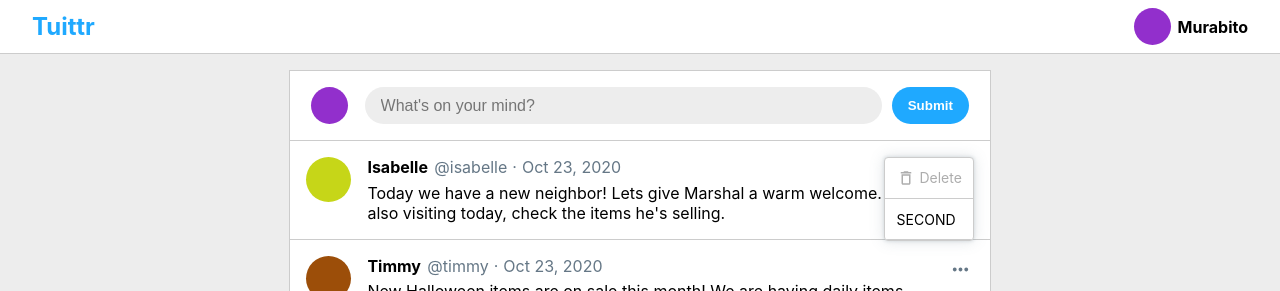
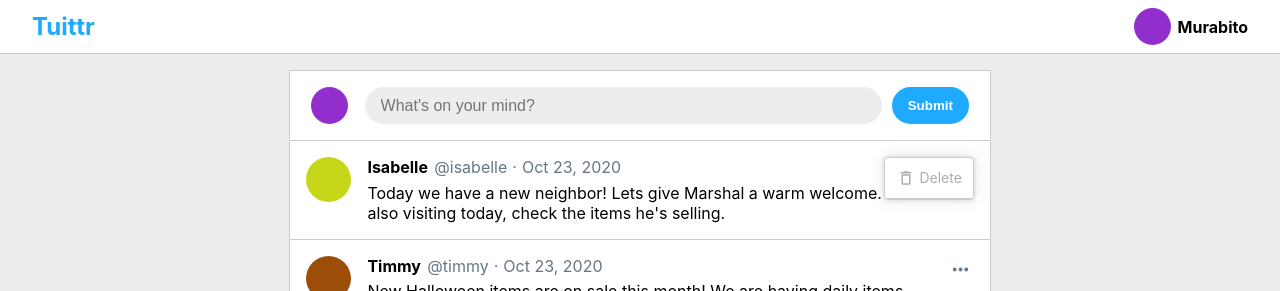
Before and after one commit to iSkylake/Tuittr, a React (Create React App) app in the folder client/: page / in a window 1280 px wide. Both pictures are taken after a click on the element 960 px from the left and 170 px from the top of the page. Shown: the top 291 px of the page. Built offline with nearby package versions, Linux system fonts and the light colour scheme.

Commit message:
Fix more menu position

```diff
--- a/client/src/components/common/Menu.module.css
+++ b/client/src/components/common/Menu.module.css
@@ -2,13 +2,13 @@
 	position: absolute;
 	top: 0;
 	right: 0;
-	max-width: calc(295px);
+	max-width: 250px;
+	background-color: #fff;
 	font-size: 14px;
 	border: solid 1px #ccc;
 	border-radius: 4px;
-	background-color: #fff;
 	overflow: hidden;
-	box-shadow: rgba(101, 119, 134, 0.2) 0px 0px 15px, rgba(101, 119, 134, 0.15) 0px 0px 3px 1px;
+	box-shadow: rgba(101, 119, 134, 0.2) 0px 0px 15px,
+							rgba(101, 119, 134, 0.15) 0px 0px 3px 1px;
 	z-index: 1;
-	max-width: 250px;
 }
--- a/client/src/components/common/MenuItem.module.css
+++ b/client/src/components/common/MenuItem.module.css
@@ -1,7 +1,6 @@
 .menuItem {
 	display: flex;
 	padding: 0.7rem;
-	width: 100%;
 	border-bottom: solid 1px #ccc;
 	cursor: pointer;
 }
--- a/client/src/components/feed/Tuit.js
+++ b/client/src/components/feed/Tuit.js
@@ -35,6 +35,8 @@ function Tuit(props) {
 					<div className={cls.moreIconCtn}>
 						<div className={cls.moreIconBtn} onClick={onOpen} ref={dropRef}>
 							<MoreIcon className={cls.moreIcon}/>
+						</div>
+					</div>
 						{
 							open && (
 								<Menu>
@@ -49,16 +51,14 @@ function Tuit(props) {
 									>
 										<DeleteIcon
 											className={
-												`${cls.deleteIcon} ${!isOwner ? cls.disabled : ''}`.trim()}
+												`${cls.deleteIcon} ${!isOwner ? cls.disabled : ''}`.trim()
+											}
 										/>
 										Delete
 									</MenuItem>
-										<MenuItem>SECOND</MenuItem>
 								</Menu>
 							)
 						}
-						</div>
-					</div>
 				</div>
 				<div className={cls.tuitText}>
 					{ tuit.text }
--- a/client/src/components/feed/Tuit.module.css
+++ b/client/src/components/feed/Tuit.module.css
@@ -17,6 +17,7 @@
 .tuitHeader {
 	display: flex;
 	justify-content: space-between;
+	position: relative;
 }
 
 .tuitInfo {
@@ -44,7 +45,7 @@
 }
 
 .moreIconCtn {
-	position: relative;
+
 }
 
 .moreIconBtn {
```
Lines whose indentation alone changed are shown as unchanged.
